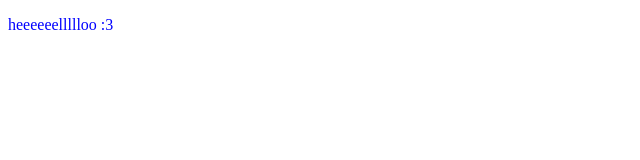
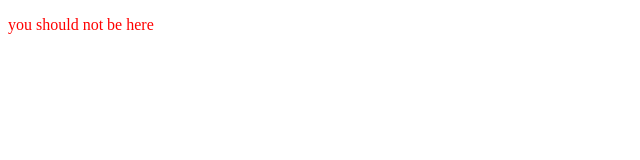
Before and after one commit to oliver41o/jeff.github.io, a plain HTML site: page index.html in a window 1280 px wide. Shown: the whole page, without its empty margins (0-640 px from the left). Drawn offline with Linux system fonts and the light colour scheme.

Commit message:
Update index.html

```diff
--- a/index.html
+++ b/index.html
@@ -1,15 +1,13 @@
 <!DOCTYPE html>
 
 <head>
-    <script src="hello.js"></script>
-
     <style>
         p {
-            color: blue;
+            color: red;
         }
     </style>
 </head>
 
 <body>
-    <p>heeeeeellllloo :3</p>
+    <p>you should not be here</p>
 </body>
```
